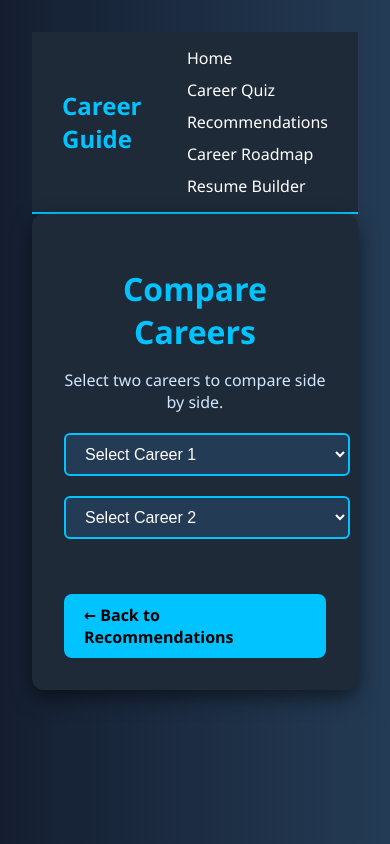
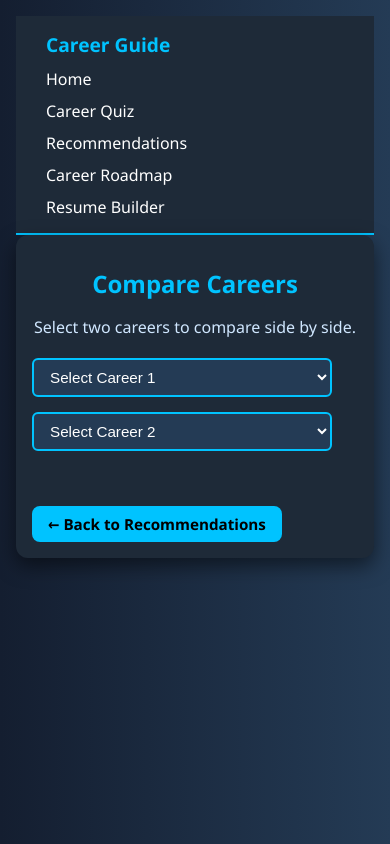
Before and after one commit to Aksdec14/Career_Guidance, a website: page compare.html in a window 390 px wide. Drawn offline with Linux system fonts and the light colour scheme.

Commit message:
Update compare.css

```diff
--- a/assets/css/compare.css
+++ b/assets/css/compare.css
@@ -5,6 +5,7 @@ body {
     background: linear-gradient(to right, #141e30, #243b55);
     color: #ffffff;
     padding: 2rem;
+    box-sizing: border-box;
 }
 
 .navbar {
@@ -14,20 +15,27 @@ body {
     justify-content: space-between;
     align-items: center;
     border-bottom: 2px solid #00c3ff;
+    flex-wrap: wrap;
 }
 
 .navbar .logo {
-    font-size: 24px;
+    font-size: 1.5rem;
     font-weight: bold;
     color: #00c3ff;
+    flex: 1 1 100%;
+    text-align: center;
+    margin-bottom: 10px;
 }
 
 .navbar .nav-links {
     list-style: none;
     display: flex;
+    flex-wrap: wrap;
+    justify-content: center;
     gap: 20px;
     margin: 0;
     padding: 0;
+    flex: 1 1 100%;
 }
 
 .navbar .nav-links li a {
@@ -48,6 +56,7 @@ body {
     padding: 2rem;
     border-radius: 12px;
     box-shadow: 0 8px 20px rgba(0, 0, 0, 0.5);
+    box-sizing: border-box;
 }
 
 .container h1 {
@@ -75,12 +84,15 @@ body {
 
 .comparison-form select {
     padding: 10px 15px;
-    font-size: 16px;
+    font-size: 1rem;
     background: #243b55;
     color: #ffffff;
     border: 2px solid #00c3ff;
     border-radius: 6px;
     min-width: 200px;
+    width: 100%;
+    max-width: 300px;
+    box-sizing: border-box;
 }
 
 /* Table Styles */
@@ -90,6 +102,13 @@ body {
     margin-top: 20px;
     font-size: 1rem;
     color: #ffffff;
+    overflow-x: auto;
+    display: block;
+}
+
+#compare-table table {
+    width: 100%;
+    min-width: 600px;
 }
 
 #compare-table th,
@@ -97,6 +116,7 @@ body {
     padding: 15px 20px;
     text-align: left;
     border: 1px solid #00c3ff;
+    word-wrap: break-word;
 }
 
 #compare-table th {
@@ -130,16 +150,78 @@ body {
     background: #00ffcc;
 }
 
-/* Responsive */
+/* Responsive Enhancements */
+@media (max-width: 1024px) {
+    body {
+        padding: 1.5rem;
+    }
+
+    .container {
+        padding: 1.5rem;
+    }
+
+    .navbar .logo {
+        font-size: 1.4rem;
+    }
+}
+
 @media (max-width: 768px) {
-    .comparison-form {
+    body {
+        padding: 1rem;
+    }
+
+    .container {
+        padding: 1rem;
+    }
+
+    .navbar {
         flex-direction: column;
-        align-items: center;
+        align-items: flex-start;
+    }
+
+    .navbar .logo {
+        text-align: left;
+        margin-bottom: 10px;
     }
 
     .navbar .nav-links {
         flex-direction: column;
+        align-items: flex-start;
+        width: 100%;
         gap: 10px;
-        align-items: flex-start;
+    }
+
+    .comparison-form {
+        flex-direction: column;
+        gap: 15px;
+    }
+
+    #compare-table {
+        font-size: 0.9rem;
     }
 }
+
+@media (max-width: 480px) {
+    .navbar .logo {
+        font-size: 1.2rem;
+    }
+
+    .container h1 {
+        font-size: 1.5rem;
+    }
+
+    .comparison-form select {
+        font-size: 0.95rem;
+        padding: 8px 12px;
+    }
+
+    #compare-table th,
+    #compare-table td {
+        padding: 10px;
+    }
+
+    .back-button {
+        padding: 8px 16px;
+        font-size: 0.95rem;
+    }
+}
```
